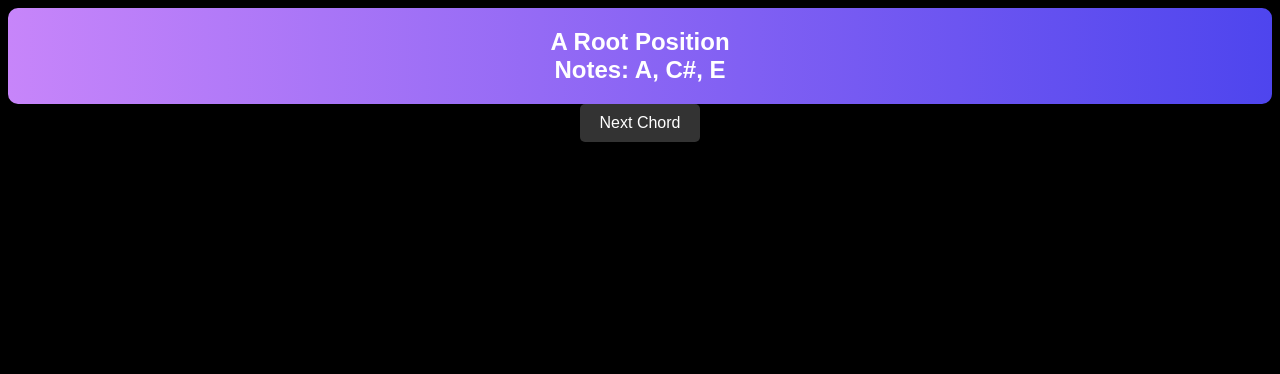
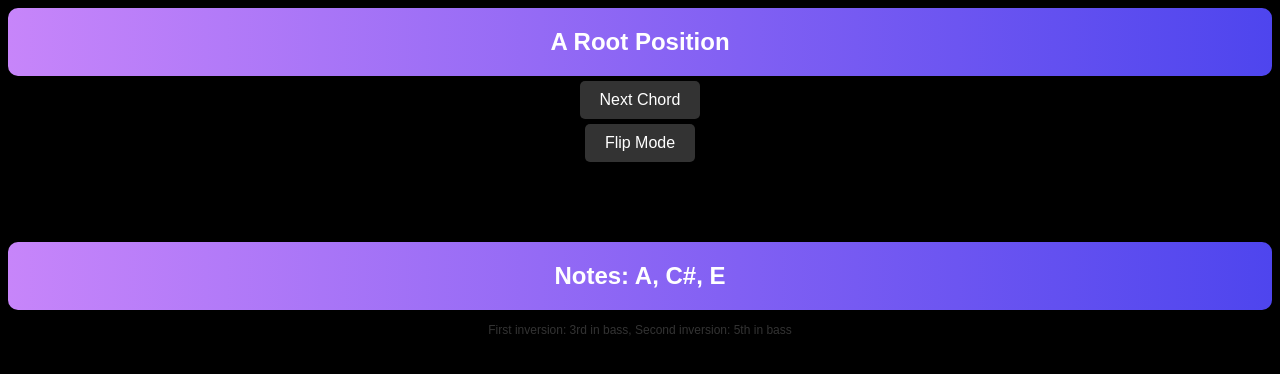
Before and after one commit to mmaz/chordpractice, a plain HTML site: page index.html in a window 1280 px wide. Drawn offline with Linux system fonts and the light colour scheme.

Commit message:
two modes

```diff
--- a/index.html
+++ b/index.html
@@ -3,17 +3,15 @@
 <head>
   <meta charset="UTF-8">
   <meta name="viewport" content="width=device-width, initial-scale=1.0">
-  <title>Random Piano Chord Inversions</title>
+  <title>Piano Chord Memorization</title>
   <style>
     body {
       font-family: sans-serif;
       text-align: center;
       background-color: #000;
     }
-  </style>
-</head>
-<body>
-<div id="chord" style="
+
+    .chordinfo {
       padding: 20px;
       border-radius: 10px;
       text-align: center;
@@ -22,10 +20,33 @@
       font-weight: bold;
       background-image: linear-gradient(to right, #c785fa, #4e45ee);
       box-shadow: 0 1px 3px rgba(0, 0, 0, 0.1);
-">
+    }
+
+    .nicebutton {
+      padding: 10px 20px;
+      font-size: 16px;
+      background-color: #333;
+      color: #fff;
+      border: none;
+      border-radius: 5px;
+      cursor: pointer;
+    }
+  </style>
+</head>
+<body>
+  <div id="topel">
+    <div id="chord" class="chordinfo"></div>
   </div>
-
-  <button onclick="generateChord()" style="padding: 10px 20px; font-size: 16px; background-color: #333; color: #fff; border: none; border-radius: 5px; cursor: pointer;">Next Chord</button>
+  <div style="height: 5px;"></div>
+  <button onclick="generateChord()" class="nicebutton">Next Chord</button>
+  <div style="height: 5px;"></div>
+  <button onclick="flipMode()" class="nicebutton">Flip Mode</button>
+  <div style="height: 80px;"></div>
+  <div id="bottomel">
+    <div id="notes" class="chordinfo"></div>
+  </div>
+  <div style="height: 10px"></div>
+  <span style="color: #333; font-size:12px;">First inversion: 3rd in bass, Second inversion: 5th in bass</span>
 
   <script>
 const majorKeys = ["C", "C#", "D", "D#", "E", "F", "F#", "G", "G#", "A", "A#", "B"];
@@ -39,12 +60,12 @@ function generateChord() {
   // Create the notes based on the selected key and inversion
   let notes = getChordNotes(key);
   for (let i = 0; i < inversionIndex; i++) {
-    notes.unshift(notes.pop());
+    notes.push(notes.shift());
   }
 
   // Update the UI with the chord and notes
   document.getElementById("chord").innerHTML = `${key} ${inversions[inversionIndex]}`;
-  document.getElementById("chord").innerHTML += `<br>Notes: ${notes.join(", ")}`;
+  document.getElementById("notes").innerHTML = `Notes: ${notes.join(", ")}`;
 }
 
 function getChordNotes(key) {
@@ -64,10 +85,22 @@ function getChordNotes(key) {
   }
 }
 
-
 // Generate the first chord on page load
 generateChord();
 
+function flipMode() {
+  // swap the divs for chord and notes
+  const chord = document.getElementById("chord");
+  const notes = document.getElementById("notes");
+  if (chord.parentElement.id === "topel") {
+    document.getElementById("topel").appendChild(notes);
+    document.getElementById("bottomel").appendChild(chord);
+  } else {
+    document.getElementById("topel").appendChild(chord);
+    document.getElementById("bottomel").appendChild(notes);
+  }
+  generateChord();
+}
 
   </script>
 </body>
```
Lines whose indentation alone changed are shown as unchanged.
